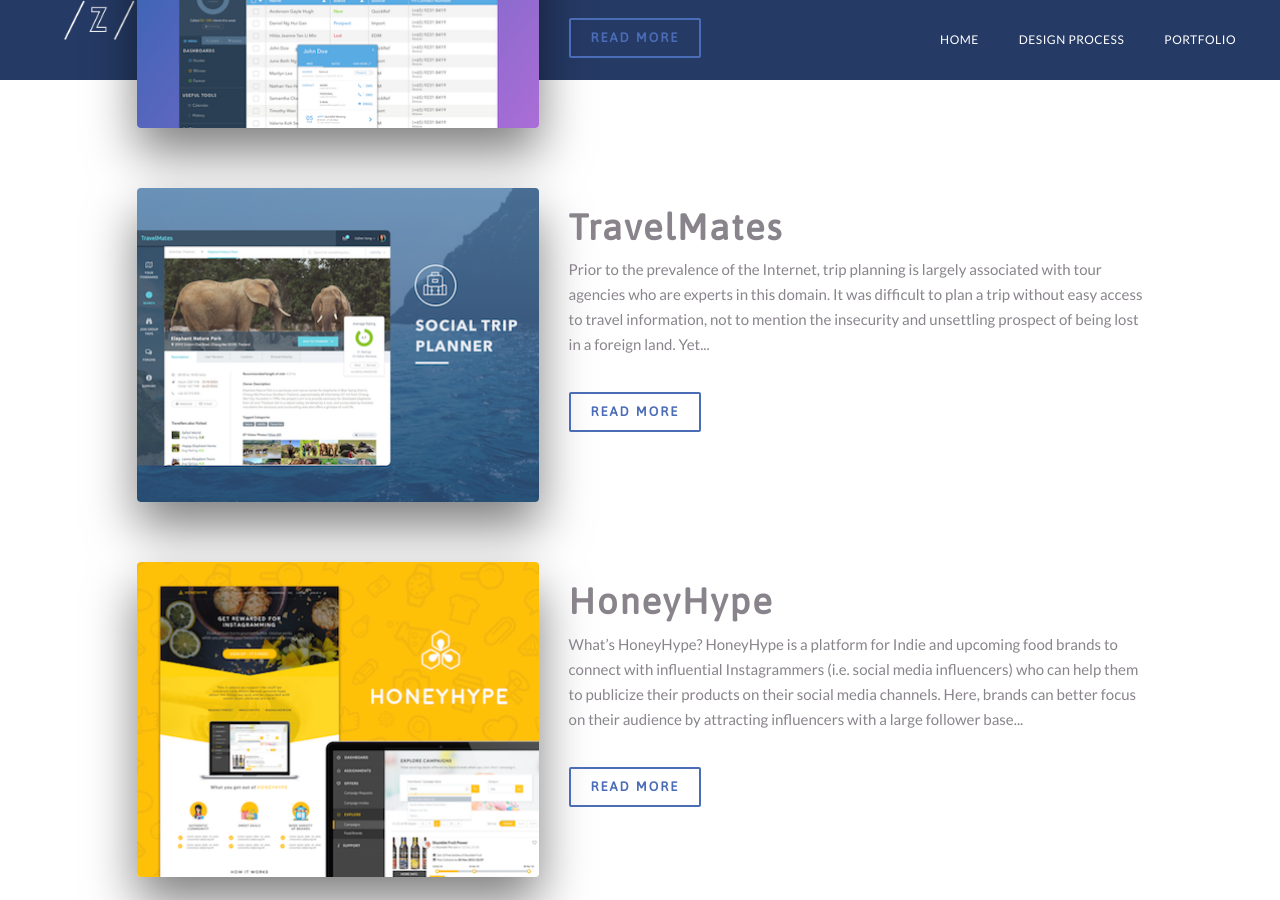
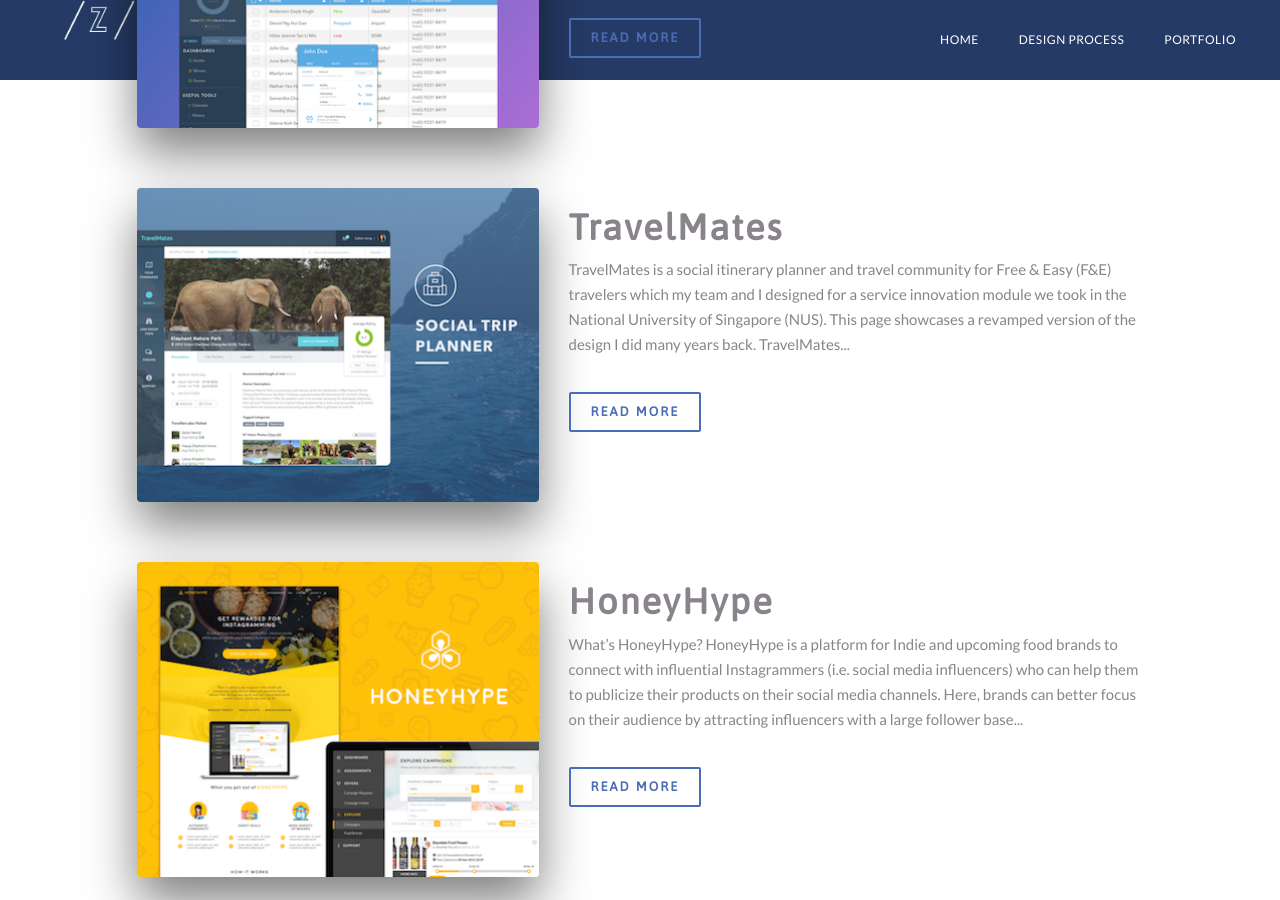
Before and after one commit to yzixuan/yzixuan.github.io, a Jekyll site: the page built from portfolio.html, in a window 1280 px wide and 900 px high, scrolled down 617 px. Built offline with Jekyll 4.4.1, drawn with Linux system fonts in a browser that asks for light colours; nearby versions of some CDN libraries; part of the change alters nothing that is shown.

Commit message:
update decription in the travelmates writeup

```diff
--- a/_posts/2016-07-12-travelmates.markdown
+++ b/_posts/2016-07-12-travelmates.markdown
@@ -7,7 +7,9 @@ image: img/travelmates.png
 categories: travel ui ux design sketch
 ---
 
-Prior to the prevalence of the Internet, trip planning is largely associated with tour agencies who are experts in this domain. It was difficult to plan a trip without easy access to travel information, not to mention the insecurity and unsettling prospect of being lost in a foreign land. Yet springing forward to today's context, F&E traveling is increasingly the method of choice for travelers to conduct their trip. However, F&E travelers tend to rely on disjointed avenues to fulfill their research, transactional and organizational needs, which compromise on the ease of planning their trip.
+TravelMates is a social itinerary planner and travel community for Free & Easy (F&E) travelers which my team and I designed for a service innovation module we took in the National University of Singapore (NUS). This page showcases a revamped version of the design I did many years back.
+
+TravelMates serves as a single platform that allows F&E travelers to consolidate flights, accommodations and all other trip activities in a single itinerary, as well as introduce social elements to help travelers find companions with similar interests, communicate with fellow trip members and share information before and after the trip.
 
 &nbsp;
 
@@ -15,11 +17,9 @@ Prior to the prevalence of the Internet, trip planning is largely associated wit
 
 &nbsp;
 
-### What's TravelMates?
+### Background
 
-It's a travel hub for Free & Easy (F&E) travelers which my team and I designed for a service innovation module. This page showcases a revamped version of the design I did many years back.
-
-TravelMates serves as a single platform that allows F&E travelers to consolidate flights, accommodations and all other trip activities in a single itinerary, as well as introduce social elements to help travelers find companions with similar interests, communicate with fellow trip members and share information before and after the trip.
+Prior to the prevalence of the Internet, trip planning is largely associated with tour agencies who are experts in this domain. It was difficult to plan a trip without easy access to travel information, not to mention the insecurity and unsettling prospect of being lost in a foreign land. Yet springing forward to today's context, F&E traveling is increasingly the method of choice for travelers to conduct their trip. However, F&E travelers tend to rely on disjointed avenues to fulfill their research, transactional and organizational needs, which compromise on the ease of planning their trip.
 
 &nbsp;
 
```
